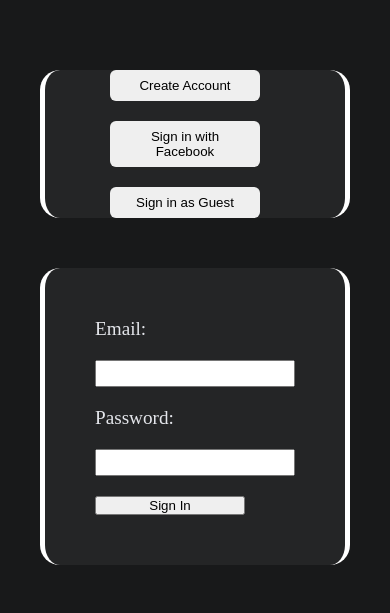
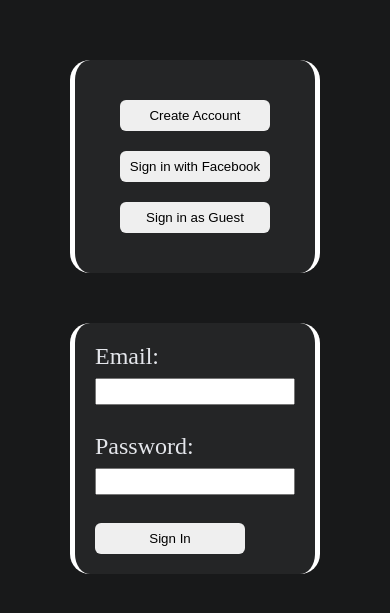
Before and after one commit to fredrikb12/odinbook-client, a React (Create React App) app: page /login in a window 390 px wide. Shown: the part 105-718 px from the top of the page. Built offline with nearby package versions, Linux system fonts and the light colour scheme; no server answers.

Commit message:
Improve responsiveness of login page

```diff
--- a/src/components/LoginButtons.js
+++ b/src/components/LoginButtons.js
@@ -1,16 +1,17 @@
 import { Link } from "react-router-dom";
-import { StyledLoginButtons } from "./styled/StyledLoginButtons";
+import { StyledLoginButton } from "./styled/LoginButton.styled";
+import { StyledLoginButtons } from "./styled/LoginButtons.styled";
 
 function LoginButtons({ handleGuestLogin }) {
   return (
     <StyledLoginButtons>
       <Link to="/register">
-        <button>Create Account</button>
+        <StyledLoginButton>Create Account</StyledLoginButton>
       </Link>
       <a style={{}} href="http://localhost:3000/login/facebook">
-        <button>Sign in with Facebook</button>
+        <StyledLoginButton>Sign in with Facebook</StyledLoginButton>
       </a>
-      <button onClick={handleGuestLogin}>Sign in as Guest</button>
+      <StyledLoginButton onClick={handleGuestLogin}>Sign in as Guest</StyledLoginButton>
     </StyledLoginButtons>
   );
 }
--- a/src/components/LoginForm.js
+++ b/src/components/LoginForm.js
@@ -1,3 +1,4 @@
+import { StyledLoginButton } from "./styled/LoginButton.styled";
 import { StyledLoginForm } from "./styled/LoginForm.styled";
 import TextInput from "./TextInput";
 
@@ -24,9 +25,9 @@
         onChange={handleChange}
         name="password"
       />
-      <button onClick={handleSubmit} style={{ maxWidth: "150px" }}>
+      <StyledLoginButton onClick={handleSubmit} style={{ maxWidth: "150px" }}>
         Sign In
-      </button>
+      </StyledLoginButton>
     </StyledLoginForm>
   );
 }
--- /dev/null
+++ b/src/components/styled/LoginButton.styled.js
@@ -0,0 +1,8 @@
+import styled from "styled-components";
+
+export const StyledLoginButton = styled.button`
+  width: clamp(150px, 15vw, 300px);
+  padding: 8px;
+  border-radius: 6px;
+  border: none;
+`;
--- a/src/components/styled/StyledLoginButtons.js
+++ b/src/components/styled/LoginButtons.styled.js
@@ -5,30 +5,19 @@
   flex-direction: column;
   border-right: 5px solid white;
   border-left: 5px solid white;
-  padding-right: 20px;
   justify-content: center;
   align-items: center;
   height: 100%;
-  width: 100%;
-  flex: 1;
   gap: 20px;
   border-radius: ${({ theme }) => theme.loginBorderRadius};
   background-color: ${({ theme }) => theme.postBg};
-
-  & button {
-    width: clamp(150px, 20vw, 300px);
-    padding: 8px 16px;
-    border-radius: 6px;
-    border: none;
-  }
-
-  @media (min-width: 768px) {
-    padding: 40px;
-  }
+  width: clamp(250px, 60vw, 400px);
+  padding: 40px;
 
   @media (min-width: 1024px) {
   }
 
   @media (min-width: 1400px) {
+    width: clamp(400px, 60vw, 520px);
   }
 `;
--- a/src/components/styled/LoginForm.styled.js
+++ b/src/components/styled/LoginForm.styled.js
@@ -4,28 +4,32 @@
   color: ${({ theme }) => theme.primaryText};
   display: grid;
   grid-template-columns: 1fr;
-  padding: 50px;
-  gap: 20px;
-  font-size: 1.2rem;
+  gap: 8px;
+  font-size: 1.5rem;
   border-left: 5px solid white;
   border-right: 5px solid white;
   border-radius: ${({ theme }) => theme.loginBorderRadius};
   background-color: ${({ theme }) => theme.postBg};
+  width: clamp(250px, 60vw, 400px);
+  padding: 20px;
+
+  & button {
+    width: 100%;
+  }
+
+  & input {
+    margin-bottom: 20px;
+  }
 
   @media (min-width: 768px) {
-    padding: 100px;
-    font-size: 1.5rem;
-
-    input {
-      padding: 8px 16px;
-      font-size: 1.2rem;
-    }
+    padding: 40px;
   }
 
   @media (min-width: 1024px) {
-    padding: 150px;
+    padding: 60px;
   }
 
   @media (min-width: 1400px) {
+    width: clamp(400px, 60vw, 520px);
   }
 `;
--- a/src/components/styled/LoginPage.styled.js
+++ b/src/components/styled/LoginPage.styled.js
@@ -6,12 +6,10 @@
   align-items: center;
   gap: 50px;
   grid-template-columns: 1fr;
-  padding: 20px;
 
   border-radius: 12px;
 
   @media (min-width: 768px) {
-    padding: 80px 60px;
   }
 
   @media (min-width: 1024px) {
```
